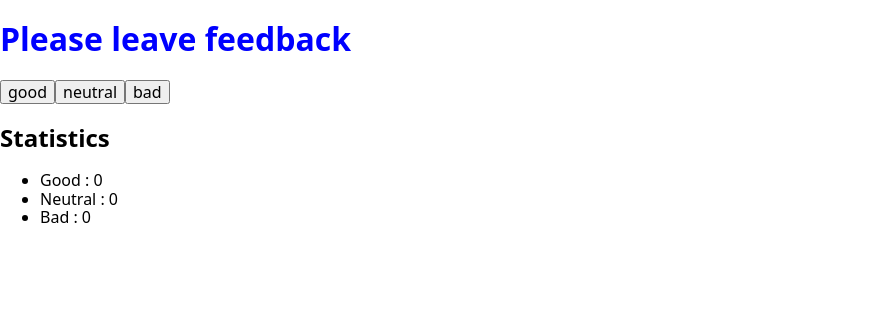
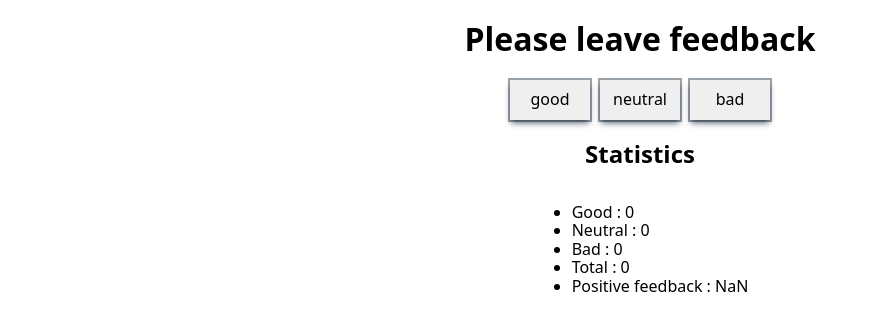
Before and after one commit to theUncleOleh/goit-react-hw-02-feedback, a React (Create React App) app: page / in a window 1280 px wide. Shown: the top 330 px of the page, without its empty margins (0-878 px from the left). Built offline with nearby package versions, Linux system fonts and the light colour scheme.

Commit message:
add total

```diff
--- a/src/components/Feedback/Feedback.js
+++ b/src/components/Feedback/Feedback.js
@@ -1,6 +1,5 @@
 import React from 'react';
-import { Fragment } from 'react/cjs/react.production.min';
-import styles from './Feedback.module.css';
+import s from './Feedback.module.css';
 
 class Feedback extends React.Component {
   //  constructor () {
@@ -12,7 +11,10 @@ class Feedback extends React.Component {
   //         bad: 0
   //       }
   //  }
-
+  //  static defaultProps = {
+  //    total: 0,
+  //    positiveFeedback: 0,
+  //  }
   state = {
     good: 0,
     neutral: 0,
@@ -47,29 +49,39 @@ class Feedback extends React.Component {
     });
   };
 
+  countTotalFeedback = () => {
+    return this.state.good + this.state.neutral + this.state.bad;
+  };
+
+  countPositiveFeedbackPercentage = () => {
+    return Math.round(
+      (this.state.good * 100) / (this.state.good + this.state.neutral),
+    );
+  };
+
   render() {
     return (
-      <Fragment>
-        <h1 className={styles.Feedback__header}>Please leave feedback</h1>
-        <div className="Feedback__container">
+      <div className={s.container}>
+        <h1 className={s.header}>Please leave feedback</h1>
+        <div className="Feedback__button">
           <button
             type="button"
             onClick={this.handleGoodButton}
-            className="Feedback__btn"
+            className={s.btn}
           >
             good
           </button>
           <button
             type="button"
             onClick={this.handleNeutralButton}
-            className="Feedback__btn"
+            className={s.btn}
           >
             neutral
           </button>
           <button
             type="button"
             onClick={this.handleBadButton}
-            className="Feedback__btn"
+            className={s.btn}
           >
             bad
           </button>
@@ -79,8 +91,10 @@ class Feedback extends React.Component {
           <li className="Feedback__item">Good : {this.state.good}</li>
           <li className="Feedback__item">Neutral : {this.state.neutral}</li>
           <li className="Feedback__item">Bad : {this.state.bad}</li>
+          <li>Total : {this.countTotalFeedback()}</li>
+          <li>Positive feedback : {this.countPositiveFeedbackPercentage()}</li>
         </ul>
-      </Fragment>
+      </div>
     );
   }
 }
--- a/src/components/Feedback/Feedback.module.css
+++ b/src/components/Feedback/Feedback.module.css
@@ -1,7 +1,24 @@
-.Feedback__header {
-  color: blue;
+.container {
+  display: flex;
+  flex-direction: column;
+  align-items: center;
 }
 
-.Feedback__container {
-  display: flex;
+.btn {
+  width: 80px;
+  height: 40px;
+  border: none;
+  box-shadow: rgba(6, 24, 44, 0.4) 0px 0px 0px 2px,
+    rgba(6, 24, 44, 0.65) 0px 4px 6px -1px,
+    rgba(255, 255, 255, 0.08) 0px 1px 0px inset;
 }
+
+.btn:not(:first-child) {
+  margin-left: 10px;
+}
+
+.btn:hover,
+.btn:focus {
+  background-color: blue;
+  color: #fff;
+}
```
Also changed, not shown: 1 other file (tests, documents, lock files or other folders).
